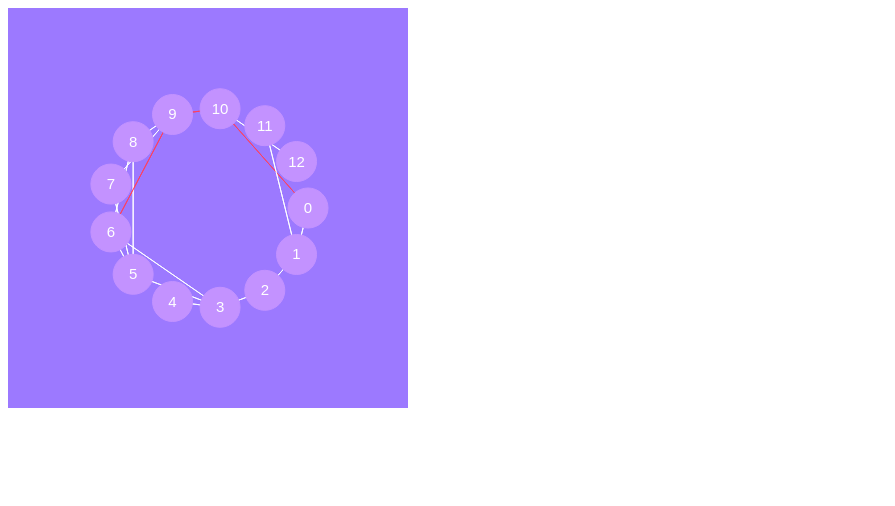
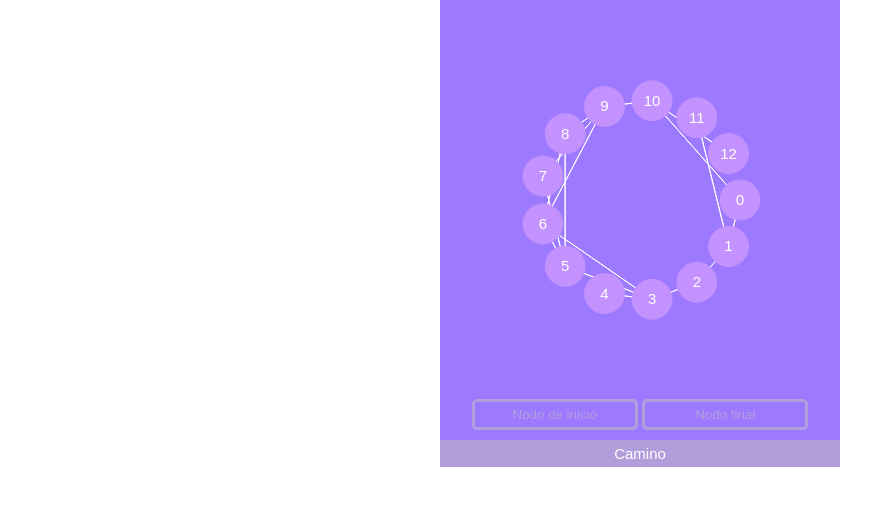
Before and after one commit to RolandoAndrade/Retos, a plain HTML site: page reto1-ejemplo/index.html in a window 1280 px wide. Shown: the whole page, without its empty margins (0-895 px from the left). Drawn offline with Linux system fonts and the light colour scheme.

Commit message:
Seleccionar nodos de trayecto

```diff
--- a/reto1-ejemplo/Graph.js
+++ b/reto1-ejemplo/Graph.js
@@ -28,21 +28,41 @@ class Graph
     constructor(matrix)
     {
         this.nodes=[];
+        this.matrix=matrix;
         for(let i=0;i<matrix.length;i++)
             this.nodes.push(new NodeCircle(i));
-        for(let i=0;i<matrix.length;i++)
+        this.restartPath();
+    }
+
+    findPath(startNode, endNode)
+    {
+        try
+        {
+            this.restartPath();
+            this.paintPath(this.search(this.nodes[startNode],this.nodes[endNode]));
+            Board.draw();
+        }
+        catch (e)
+        {
+            alert("Datos incorrectos");
+        }
+
+    }
+
+    restartPath()
+    {
+        for(let i=0;i<this.matrix.length;i++)
         {
             let n=[];
-            for(let j=0;j<matrix.length;j++)
+            for(let j=0;j<this.matrix.length;j++)
             {
-                if(matrix[i][j]===1)
+                if(this.matrix[i][j]===1)
                 {
                     n.push(j);
                 }
             }
             this.nodes[i].setNodes(n,this.nodes);
         }
-        this.paintPath(this.search(this.nodes[0],this.nodes[6]));
     }
 
     selectANode(x,y)
@@ -93,6 +113,8 @@ class Graph
                 startNode.visited=false;
                 if(s.length>1&&(min.length===0||min.length>s.length))
                     min=s;
+                if(min.length===2)
+                    return min;
             }
         }
         return min;
@@ -142,6 +164,7 @@ class NodeCircle
 
     setNodes(nodes, all)
     {
+        this.sides=[];
         for(let i=0;i<nodes.length;i++)
         {
             this.sides.push(new Side(all[this.index],all[nodes[i]]))
--- /dev/null
+++ b/reto1-ejemplo/index.css
@@ -0,0 +1,47 @@
+*
+{
+    margin: 0;
+    padding: 0;
+    font-family: Arial, serif;
+}
+body
+{
+    text-align: center;
+}
+.data-container
+{
+    background: #9c79ff;
+    width: 400px;
+    margin: -5px auto;
+    text-align: center;
+}
+
+.box
+{
+    color: #fff;
+    background: transparent;
+    border: #b29edb solid;
+    width: 150px;
+    padding: 5px;
+    border-radius: 5px;
+    text-align: center;
+}
+.box::placeholder
+{
+    color: #b29edb;
+}
+
+.button
+{
+    cursor: pointer;
+    margin-top: 10px;
+    padding: 5px;
+    font-size: 15px;
+    color: white;
+    background: #b29edb;
+    transition: 0.5s all;
+}
+.button:hover
+{
+    background: #db62c2;
+}
--- a/reto1-ejemplo/index.html
+++ b/reto1-ejemplo/index.html
@@ -4,14 +4,15 @@
     <meta charset="UTF-8">
     <title>Estructuras de datos y control de versiones</title>
     <meta name="viewport" content="width=device-width, initial-scale=1.0">
-    <style>
-        .canvas{
-
-        }
-    </style>
+    <link rel="stylesheet" href="index.css">
 </head>
 <body>
     <canvas class="canvas" id="canvas" width="400" height="400"></canvas>
+    <div class="data-container">
+        <input type="text" class="box" placeholder="Nodo de inicio" id="startNode">
+        <input type="text" class="box" placeholder="Nodo final" id="endNode">
+        <div class="button" onclick="findPath()">Camino</div>
+    </div>
     <script src="shapes.js"></script>
     <script src="Graph.js"></script>
     <script src="UI.js"></script>
--- a/reto1-ejemplo/index.js
+++ b/reto1-ejemplo/index.js
@@ -1,7 +1,12 @@
 let canvas = document.getElementById("canvas");
 let ctx = canvas.getContext("2d");
 let board=new Board();
-for(let i=0;i<5;i++)
+Board.draw();
+
+
+function findPath()
 {
-    Board.draw();
+    let startNode = document.getElementById("startNode").value;
+    let endNode = document.getElementById("endNode").value;
+    Board.graph.findPath(startNode,endNode);
 }
```
